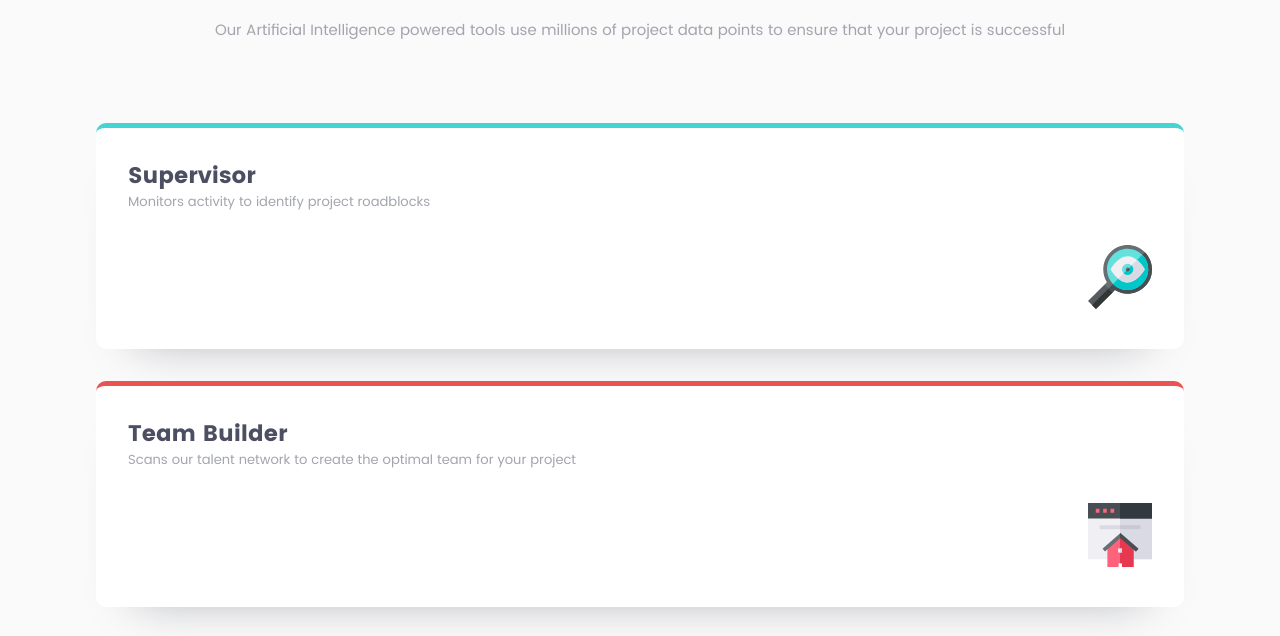
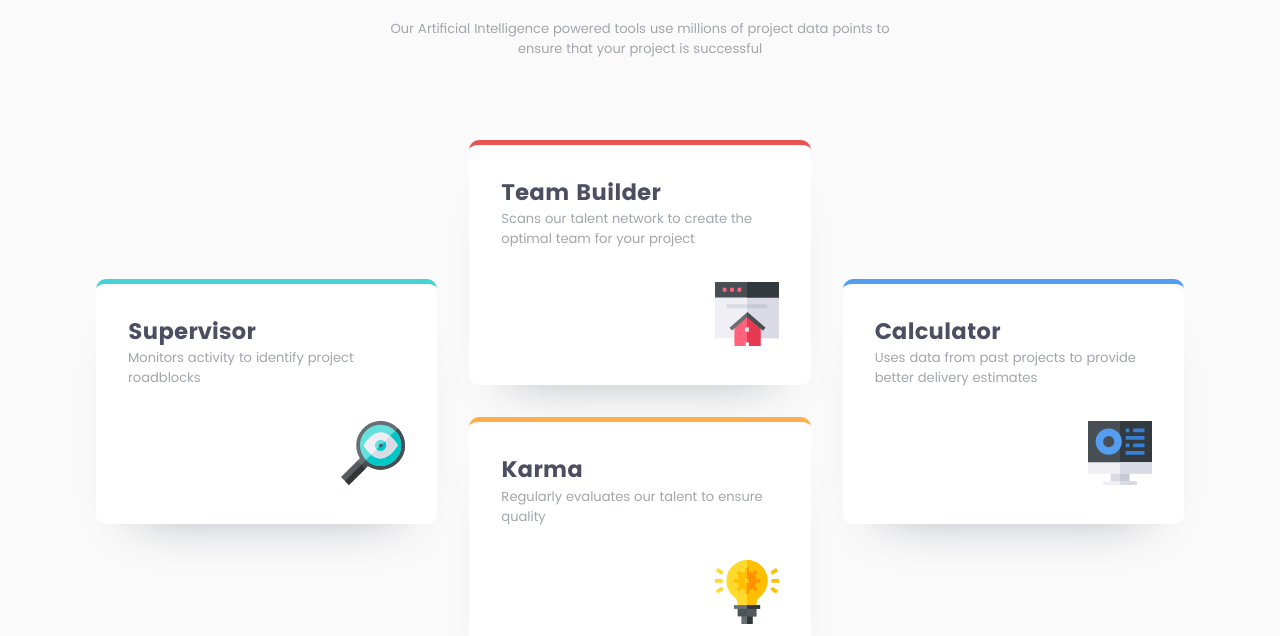
Before and after one commit to tassista/four-card-feature-section-master, a plain HTML site: page index.html in a window 1280 px wide. Shown: the part 164-800 px from the top of the page. Drawn offline with Linux system fonts and the light colour scheme.

Commit message:
updated big media query

```diff
--- a/index.html
+++ b/index.html
@@ -14,10 +14,12 @@
         <span>Reliable, efficient delivery</span> <br>
         Powered by Technology
       </h1>
-      <p class="header__text">
-        Our Artificial Intelligence powered tools use millions of project data points
-        to ensure that your project is successful
-      </p>
+      <div class="header__text">
+        <p>
+          Our Artificial Intelligence powered tools use millions of project data points
+          to ensure that your project is successful
+        </p>
+      </div>
     </header>
     <main>
       <div class="cards">
--- a/style.css
+++ b/style.css
@@ -51,7 +51,7 @@ p:not(.header__text){
 .container{
     width: 85%;
     min-height: 100vh;
-    max-inline-size: 1200px;
+    max-inline-size: 1100px;
     margin: 6rem auto;
 }
 header{
@@ -95,3 +95,23 @@ header{
     align-self: flex-end;
     padding-block-start: 2rem;
 }
+@media screen and (min-width: 900px) {
+    .header__text{
+        width: 50%;
+        margin: 0 auto;
+    }
+    .cards{
+        grid-template-columns: repeat(3, 1fr);
+        grid-template-rows: repeat(4, auto);
+    }
+    .card{
+        grid-row: span 2;
+    }
+    .supervisor{
+        grid-row: 2/4;
+    }
+    .calculator{
+        grid-row: 2/4;
+        grid-column: 3;
+    }
+}
```
